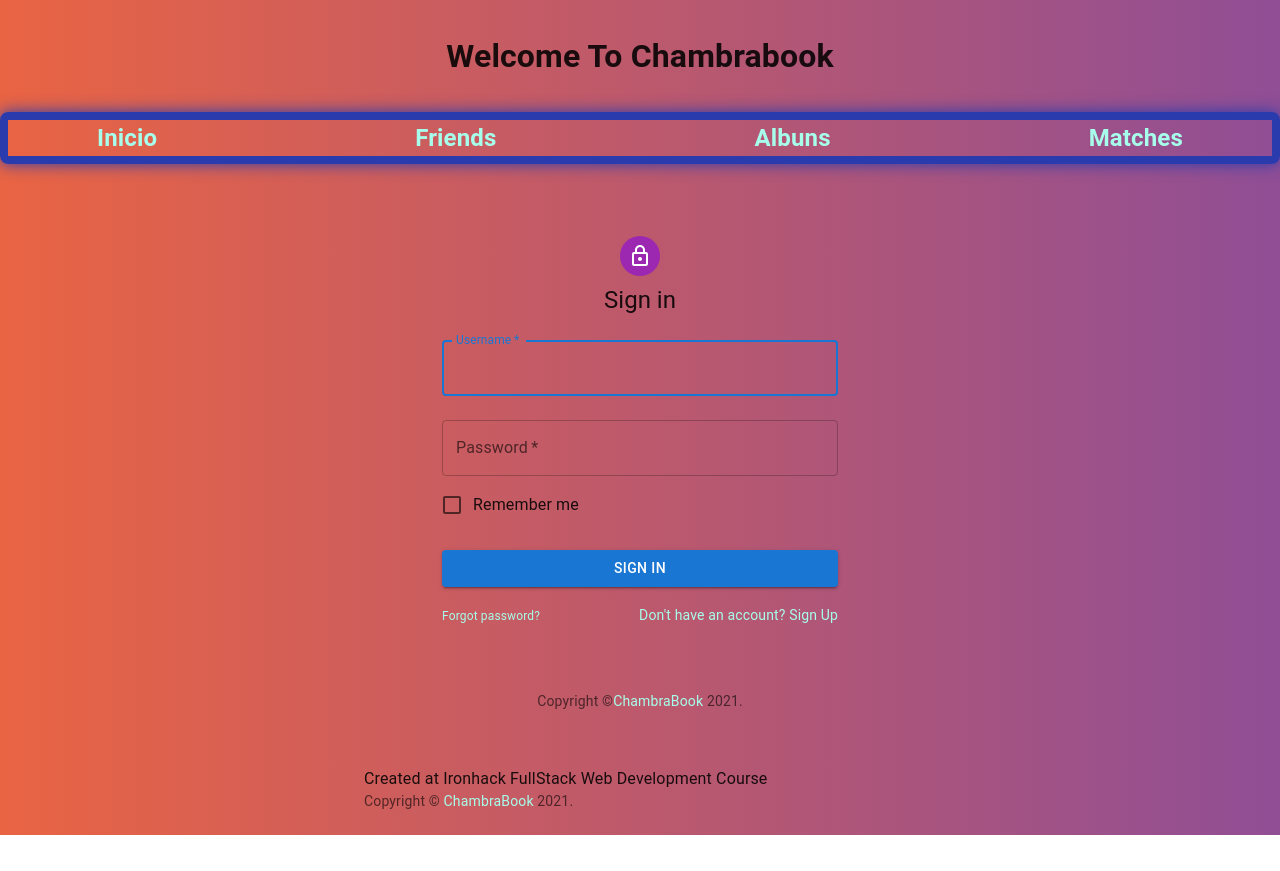
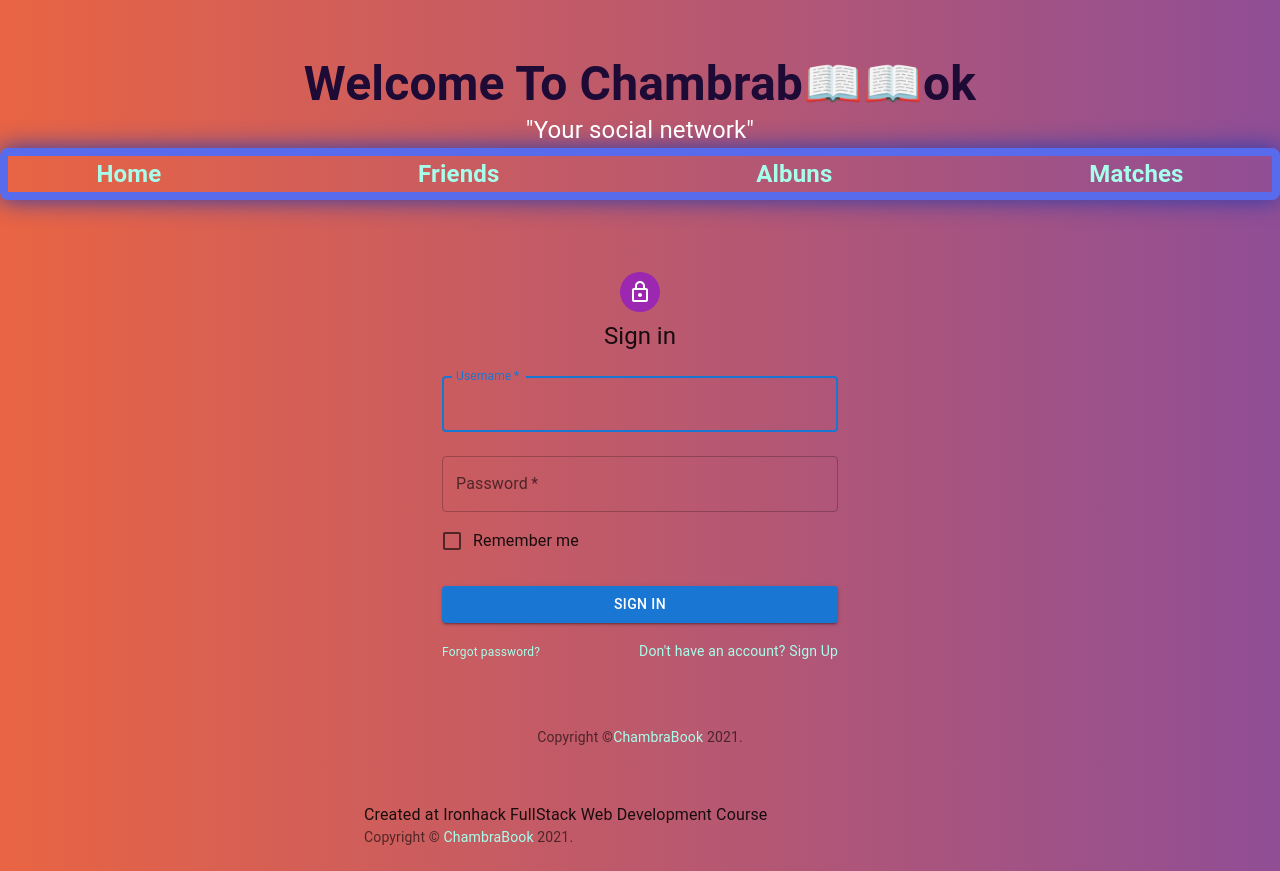
Before and after one commit to christopherfulldev/chambrabook_client, a React (Create React App) app: page / in a window 1280 px wide. Before the commit the page ends 835 px from the top, so only its background shows below. Built offline with nearby package versions, Linux system fonts and the light colour scheme.

Commit message:
Last commit before apresentation

```diff
--- a/src/Components/Login/index.css
+++ b/src/Components/Login/index.css
@@ -1,6 +1,5 @@
 .form-login{
     width: 30vw;
-    font-family: 'Times New Roman', Times, serif;
     font-size: 3vh;
     background-color: black;
     color: white;
--- a/src/Components/Navbar/index.css
+++ b/src/Components/Navbar/index.css
@@ -1,27 +1,28 @@
 .nav-bar {
     display: flex;
     gap: 10vh;
-    border: 1vh solid #2a3cad;
+    border: 1vh solid #576bec;
     border-radius: 1vh;
-    box-shadow: 0px 0px 2vh #2a3cad;
+    box-shadow: 0px 0px 3vh #2a3cad;
     font-size: 3vh;
     justify-content: space-around;
     text-align: center;
-    font-family: 'Roboto';
     font-weight: 700;
     outline: none;
     white-space: nowrap;
 }
 
 .title{
-    font-size: 4vh;
+    font-size: 6vh;
     display: flex;
     justify-content:center;
+    color: #1d0b35;
 }
 
 a:link{
     color: #a7ffeb;
     text-decoration: none;
+    text-shadow: 0vh 0vh 3vh 0vh;
 }
 
 a:visited{
@@ -31,9 +32,18 @@ a:visited{
 a:hover {
     text-decoration: none;
 	color: #472db3;
-	font-size:150%;
+	font-size:3vh;
 }
 
 .logo-img {
     width: 7vh;
 }
+
+.sub-title {
+    font-size: 3vh;
+    display: flex;
+    align-items: center;
+    justify-content: center;
+    color: white;
+    margin: -7vh 0vw 0vh 0vw;
+}
--- a/src/Components/Navbar/index.js
+++ b/src/Components/Navbar/index.js
@@ -1,6 +1,6 @@
 import "./index.css";
 
-import { useEffect, useState } from "react";
+import chambraLogo from "../TopBar/Screenshot from 2021-10-25 19-31-07.png";
 
 import {Nav, Button} from "react-bootstrap";
 
@@ -8,10 +8,11 @@ const NavbarComponent = () => {
     return(
         <nav>
             <h3 className="title">
-            Welcome To Chambrabook</h3>
+            Welcome To Chambrab📖📖ok</h3>
+            <p className="sub-title">"Your social network"</p>
             <Nav fill variant="tabs" defaultActiveKey="/home" className="nav-bar">
             <Nav.Item>
-            <Nav.Link href="/">Inicio</Nav.Link>
+            <Nav.Link href="/">Home</Nav.Link>
             </Nav.Item>
             <Nav.Item>
             <Nav.Link href="/friends" eventKey="Firends#">Friends</Nav.Link>
--- a/src/Components/ProfilePicUploader/index.js
+++ b/src/Components/ProfilePicUploader/index.js
@@ -1,12 +1,13 @@
 import APIconnection from "../../Services/APIconect";
 
-import { useState } from "react";
+import { useState, useRef } from "react";
 import {Container, Row, Col, Image, Button} from "react-bootstrap";
 
 const ProfilePicUploaderComponent = (props) => {
     const [imageUrl, setImageUrl] = useState("");
     const [file, setFile] = useState(null);
     const {setPayload} = props;
+    const ref = useRef();
 
     const handleChange = (event) => {
       const file = event.target.files[0];
@@ -21,20 +22,20 @@ const ProfilePicUploaderComponent = (props) => {
       const username = JSON.parse(localStorage.getItem("payload")).username;
       const uploadedProfilePic = await APIconnection.uploadProfilePic(file, username, receivedToken);
       setPayload(uploadedProfilePic);
+      ref.current.value = ""
     };
 
       return (
         <div>
-          <form action="/uploadfile" enctype="multipart/form-data" method="POST" onSubmit={handleSubmit}>
-            <label>Upload Photo</label>
-            <input type='file' onChange={handleChange} />
+          <form clasName="input-file" action="/uploadfile" enctype="multipart/form-data" method="POST" onSubmit={handleSubmit}>
+            <input clasName="input-file" type='file' onChange={handleChange} placeHolder="Choose File" ref={ref}/>
             <Container className="photo-size">
                 <Row>
-                    <Image src={imageUrl} thumbnail width={'280vh'} />
+                  <Image src={imageUrl} thumbnail width={'340vh'} />
                 </Row>
             </Container>
           </form>
-          <Button onClick={handleSubmit}>Submit</Button>
+          <Button onClick={handleSubmit} className="profile-photo-button">Submit</Button>
         </div>
     );
   }
--- a/src/Components/TopBar/index.js
+++ b/src/Components/TopBar/index.js
@@ -1,5 +1,5 @@
 import "./index.css";
-import Logo from "./Screenshot from 2021-10-25 19-31-07.png";
+import {Button} from "react-bootstrap";
 import {AuthContext} from "../../Context/Auth.Context";
 
 import {Link} from "react-router-dom";
@@ -10,18 +10,17 @@ import { Search, Person, Chat, Notifications } from "@mui/icons-material";
 const TopBarComponent = (props) => {
     const [user] = useContext(AuthContext);
     const {payload} = props;
+    const {useToken} = props;
+    const {token} = useToken();
+
+    const logout = (event) => {
+        localStorage.removeItem("token");
+        localStorage.removeItem("payload");
+        props.history.push("/");
+    }
 
     return(
         <div className="topbarContainer">
-            <div className="topbarLeft">
-                <Link to="/" style={{ textDecoration: "none" }}>
-                    <span className="logo">
-                        <img src={Logo} alt="" className="logo-img"/>
-                        ChambraBook
-                    </span>
-                </Link>
-            </div>
-
             <div className="topbarCenter">
                 <div className="searchbar">
                 <Search className="searchIcon" />
@@ -62,6 +61,7 @@ const TopBarComponent = (props) => {
                     className="topbarImg"
                 />
             </Link>
+            {token && <Button onClick={logout} className="logout-button">Log Out</Button>}
             </div>
         </div>
     );
--- a/src/Hooks/useToken.js
+++ b/src/Hooks/useToken.js
@@ -1,16 +1,17 @@
-import {useState} from "react";
+import {
+  useState
+} from "react";
 
 const useToken = () => {
   const getToken = () => {
     const tokenString = localStorage.getItem("token");
-        const userToken = JSON.parse(tokenString);
-        return userToken;
+    return tokenString;
   };
 
   const [token, setToken] = useState(getToken());
 
   const savedToken = (userToken) => {
-        localStorage.setItem("token", JSON.stringify(` Bearer ${userToken.token} `));
+    localStorage.setItem("token", userToken.token);
     localStorage.setItem("payload", JSON.stringify(userToken.payload));
     setToken(userToken);
   };
--- a/src/Pages/Profile_page/index.css
+++ b/src/Pages/Profile_page/index.css
@@ -36,8 +36,8 @@ body {
 }
 
 .profileUserImg{
-    width: 15vw;
-    height: 20vh;
+    width: 18vw;
+    height: 40vh;
     border-radius: 50%;
     object-fit: cover;
     position: absolute;
@@ -54,7 +54,7 @@ body {
     flex-direction: column;
     align-items: center;
     justify-content: center;
-    margin: 0vh 0vw 0vh 0vw;
+    margin: 0vh 50vw 0vh 0vw;
 }
 
 .profileInfoName{
@@ -68,3 +68,16 @@ body {
 .profileRightBottom{
     display: flex;
 }
+
+.logout-button {
+    background-color: white;
+    color: black;
+    border: 2px solid #4CAF50;
+    margin: 0vh 0vw 0vh 0vw;
+    width: 7vw;
+    height: 7vh;
+    display: flex;
+    align-self: flex-start;
+    justify-content: center;
+    align-items: center;
+}
--- a/src/Pages/Profile_page/index.js
+++ b/src/Pages/Profile_page/index.js
@@ -4,8 +4,6 @@ import AlbumComponent from "../../Components/Album";
 import LeftSideBarComponent from "../../Components/LeftSideBar";
 import TopBarComponent from '../../Components/TopBar/index';
 import ProfilePicUploaderComponent from "../../Components/ProfilePicUploader";
-
-import {Button} from "react-bootstrap";
 
 import APIconect from "../../Services/APIconect";
 import {AuthContext} from "../../Context/Auth.Context";
@@ -26,21 +24,14 @@ const ProfilePage = (props) => {
         setUser(pickedPayload);
     }, []);
 
-    const logout = (event) => {
-        localStorage.removeItem("token");
-        localStorage.removeItem("payload");
-        props.history.push("/");
-    }
-
     if(!token) {
         return <Redirect to="/"/>
     }
     return (
         <>
-            <TopBarComponent payload={payload}/>
+            <TopBarComponent {...props } payload={payload} useToken={useToken}/>
             <div className="profile">
             <LeftSideBarComponent/>
-            {token && <Button onClick={logout}>Log Out</Button>}
             <div className="profileRight">
                 <div className="profileRightTop">
                     <div className="profileCover">
--- a/src/Services/APIconect.js
+++ b/src/Services/APIconect.js
@@ -4,31 +4,20 @@ class APIconnection {
 
   constructor() {
     this.api = axios.create({
-      baseURL: 'https://chambrabookapidb.herokuapp.com/',
+      baseURL: "https://chambrabookapidb.herokuapp.com/",
     });
 
     this.api.interceptors.request.use(
       (config) => {
-        const token = localStorage.getItem('token');
+        const token = localStorage.getItem("token");
         if (token) {
           config.headers = {
-            Authorization: "Bearer".concat(token),
+            Authorization: `Bearer ${token}`,
           }
         }
         return config
       },
-      (error) => console.log(error)
-    )
-
-    this.api.interceptors.response.use(
-      (response) => response,
-      ((error) => {
-        if (error.response.status === 400) {
-          localStorage.removeItem('token')
-        }
-        throw error
-      })
-    )
+    );
   };
 
 
@@ -72,11 +61,9 @@ class APIconnection {
     return data;
   };
 
-  deleteAlbumPic = async (url, username, token) => {
-    console.log(token)
+  deleteAlbumPic = async (url, username) => {
     const deleteOneAlbumPic = await this.api.delete(
-      `/user/${username}/deletephoto/photo?urlphoto=${url}`,
-        {headers:{Authorization: token}}
+      `/user/${username}/deletephoto/photo?urlphoto=${url}`
       );
     const {data} = deleteOneAlbumPic;
     return data;
--- a/src/index.css
+++ b/src/index.css
@@ -1,13 +1,31 @@
-body {
-  margin: 0;
-  font-family: -apple-system, BlinkMacSystemFont, 'Segoe UI', 'Roboto', 'Oxygen',
-    'Ubuntu', 'Cantarell', 'Fira Sans', 'Droid Sans', 'Helvetica Neue',
-    sans-serif;
-  -webkit-font-smoothing: antialiased;
-  -moz-osx-font-smoothing: grayscale;
-}
+body{
+  font-size:100%;
+  font-family:Verdana, Arial, Helvetica, sans-serif;
+  color:#000000;
+  background-color:#FFFFFF;
+  }
 
-code {
-  font-family: source-code-pro, Menlo, Monaco, Consolas, 'Courier New',
-    monospace;
-}
+  h1{font-size:1.5em;}
+  h2{font-size:1.2em; color:#333333;}
+  h3{font-size:1em; color:#666666;}
+  h4{font-size:.9em; color:#999999;}
+  h5{font-size:.8em; color:#CCCCCC;}
+  h6{font-size:.7em; color:#666600;}
+
+  p, blockquote, ul{
+  font-size:.8em;
+  }
+
+  p{
+  font-weight:bold;
+  }
+
+  blockquote{
+  padding:5px;
+  border:1px solid #999999;
+  background-color:#DEDEDE;
+  }
+
+  ul{
+  font-variant:small-caps;
+  }
```
Also changed, not shown: src/Components/ProfilePicUploader/index.css (+26 -0 lines). Lines whose indentation alone changed are shown as unchanged.
